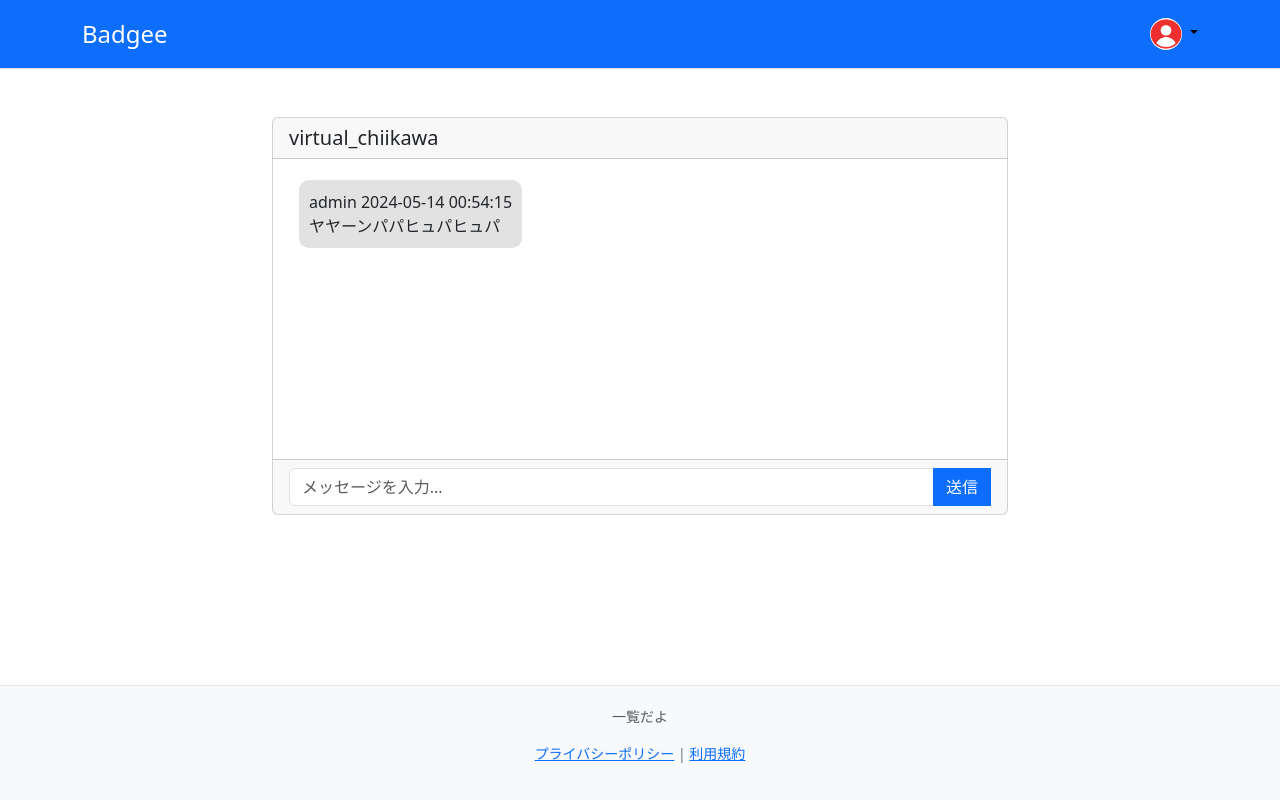
After one commit to Hackathon-Spring-2024-TeamG/team-g-app, a Flask app: page /channels/1 in a window 1280 px wide. The commit adds this page. Run offline with Flask 2, Linux system fonts and the light colour scheme; the visitor is signed in with stand-in values (Sample User, id 1); data comes from the database, SQL or seed files in the repository; data that the repository does not hold is empty.

Commit message:
メッセージ送信機能の追加

```diff
--- a/ChatApp/app.py
+++ b/ChatApp/app.py
@@ -215,5 +215,32 @@ def update_channel(channel_id):
         flash('チャンネルは正常に変更されました。', 'success')
         return redirect('/')
 
+@app.route('/channels/<int:channel_id>', methods=['GET'])
+def channel_detail(channel_id):
+    user_id = session.get('user_id')
+    if user_id is None:
+        return redirect('/login')
+    else:
+        channel = dbConnect.getChannelById(channel_id)
+        messages = dbConnect.getMessageAll(channel_id)
+        return render_template('detail.html', channel=channel, messages=messages, channel_id=channel_id)
+
+
+@app.route('/send_message', methods=['POST'])
+def send_message():
+    user_id = session.get('user_id')
+    if user_id is None:
+        return redirect('/login')
+    else:
+        channel_id = request.form.get('channel_id')
+        message = request.form.get('message')
+
+        # メッセージの送信者のユーザーIDを取得して、データベースに追加
+        dbConnect.addMessage(user_id, channel_id, message)
+        print(channel_id)
+
+        # 送信が完了したらチャンネル詳細ページにリダイレクト
+        return redirect('/channels/' + str(channel_id))
+
 if __name__ == '__main__':
     app.run(host="0.0.0.0", debug=True)
--- a/ChatApp/models.py
+++ b/ChatApp/models.py
@@ -105,6 +105,8 @@ class dbConnect:
             sql = "INSERT INTO channels (name, description, start_date) VALUES (%s, %s, %s);"
             cur.execute(sql, (newChannelName, newChannelDescription, newStartDate))
             conn.commit()
+            # 作成したチャンネルのIDを取得
+            new_channel_id = cur.lastrowid
         except Exception as e:
             print(e + 'が発生しています')
             abort(500)
@@ -113,6 +115,7 @@ class dbConnect:
                 cur.close()
             if conn is not None:
                 conn.close()
+        return new_channel_id
 
     @staticmethod
     def getPersonalChannelALL():
@@ -304,3 +307,44 @@ class dbConnect:
                 cur.close()
             if conn is not None:
                 conn.close()
+
+    def getMessageAll(channel_id):
+        try:
+            conn = DB.getConnection()
+            cur = conn.cursor()
+            sql = """
+                        SELECT m.id, u.name AS user_name, m.message, m.created_at
+                        FROM messages m
+                        JOIN users u ON m.user_id = u.id
+                        WHERE m.channel_id = %s
+                        ORDER BY m.created_at;
+                    """
+            cur.execute(sql, (channel_id,))
+            messages = cur.fetchall()
+            return messages
+        except Exception as e:
+            print(e + 'が発生しています')
+            abort(500)
+        finally:
+            cur.close()
+
+    def addMessage(user_id, channel_id, message):
+        conn = None
+        cur = None
+        try:
+            conn = DB.getConnection()
+            cur = conn.cursor()
+            sql = "INSERT INTO messages (user_id, channel_id, message) VALUES (%s, %s, %s)"
+            values = (user_id, channel_id, message)
+            cur.execute(sql, values)
+            print(f"SQL: {sql}")
+            print(f"Values: {values}")
+            conn.commit()
+        except Exception as e:
+            print(str(e) + 'が発生しています')
+            abort(500)
+        finally:
+            if cur is not None:
+                cur.close()
+            if conn is not None:
+                conn.close()
--- /dev/null
+++ b/ChatApp/static/css/styles.css
@@ -0,0 +1,22 @@
+.chat-messages {
+  display: flex;
+  flex-direction: column;
+}
+
+.my-message {
+  align-self: flex-end;
+  background-color: #dcf8c6;
+  border-radius: 10px;
+  padding: 10px;
+  margin: 5px 10px 5px 50%;
+  max-width: 50%;
+}
+
+.other-message {
+  align-self: flex-start;
+  background-color: #e2e2e2;
+  border-radius: 10px;
+  padding: 10px;
+  margin: 5px 50% 5px 10px;
+  max-width: 50%;
+}
--- a/ChatApp/templates/base.html
+++ b/ChatApp/templates/base.html
@@ -61,7 +61,7 @@
   <header class="p-3 mb-3 border-bottom bg-primary">
     <div class="container">
       <div class="d-flex flex-wrap align-items-center justify-content-center justify-content-lg-start">
-        <span class="fs-4" style="color: #fff;">Badgee</span>
+        <a href="{{ url_for('index') }}" class="fs-4 text-white text-decoration-none">Badgee</a>
         <ul class="nav col-12 col-lg-auto me-lg-auto mb-2 justify-content-center mb-md-0">
           <!-- <li><a href="#" class="nav-link px-2 link-secondary">Overview</a></li>
           <li><a href="#" class="nav-link px-2 link-body-emphasis">Inventory</a></li>
--- /dev/null
+++ b/ChatApp/templates/detail.html
@@ -0,0 +1,55 @@
+{% extends "base.html" %}
+
+{% block title %}
+<title>{{ channel.name }}</title>
+{% endblock %}
+
+{% block head %}
+{{ super() }}
+<link rel="stylesheet" href="{{ url_for('static', filename='css/styles.css', _external=True) }}">
+{% endblock %}
+
+{% block body %}
+<div class="container my-5">
+  <div class="row">
+    <div class="col-md-8 mx-auto">
+      <div class="card">
+        <div class="card-header">
+          <h5 class="mb-0">{{ channel.name }}</h5>
+        </div>
+        <div class="card-body">
+          <div class="chat-messages">
+            {% for message in messages %}
+            <div class="message {% if message.user_id == session.get('user_id') %}my-message{% else %}other-message{% endif %}">
+              <div class="message-header">
+                <span class="message-author">{{ message.user_name }}</span>
+                <span class="message-timestamp">{{ message.created_at.strftime('%Y-%m-%d %H:%M:%S') }}</span>
+              </div>
+              <div class="message-content">{{ message.message }}</div>
+            </div>
+            {% endfor %}
+          </div>
+        </div>
+        <div class="card-footer">
+          <form id="message-form" action="{{ url_for('send_message') }}" method="post">
+            <div class="input-group">
+              <input type="text" class="form-control" name="message" placeholder="メッセージを入力...">
+              <button type="submit" class="btn btn-primary">送信</button>
+              <input type="hidden" name="channel_id" value="{{ channel_id }}">
+            </div>
+          </form>
+        </div>
+      </div>
+    </div>
+  </div>
+</div>
+{% endblock %}
+
+{% block script %}
+{{ super() }}
+<script>
+  // チャットメッセージの自動スクロール機能を実装する
+  const chatMessages = document.querySelector('.chat-messages');
+  chatMessages.scrollTop = chatMessages.scrollHeight;
+</script>
+{% endblock %}
--- a/ChatApp/templates/index.html
+++ b/ChatApp/templates/index.html
@@ -45,10 +45,12 @@
           <ul class="list-group list-group-flush">
             {% for channel in channels %}
             <li class="list-group-item d-flex justify-content-between align-items-center">
+              <a href="{{ url_for('channel_detail', channel_id=channel.id) }}" class="text-decoration-none">
               <div>
                 <h5 class="mb-1">{{ channel.name }}</h5>
                 <p class="mb-0 text-muted">{{ channel.description }}</p>
               </div>
+              </a>
               <div class="ms-auto">
                 {% if session.is_admin %}
                 <a href="/channels/edit/{{ channel.id }}" class="btn btn-outline-primary btn-sm" data-bs-toggle="modal" data-bs-target="#update-confirmation-modal" data-channel-id="{{ channel.id }}" data-channel-name="{{ channel.name }}" data-channel-description="{{ channel.description }}">編集</a>
```
